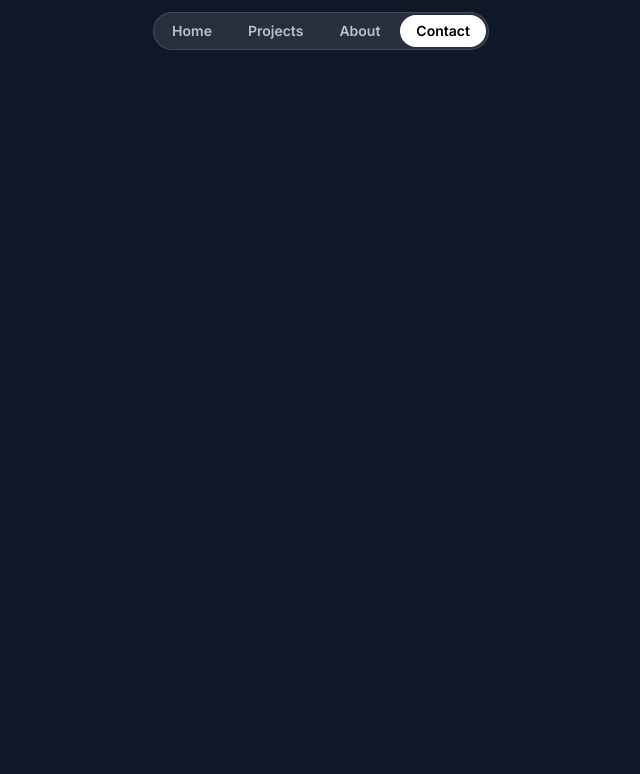
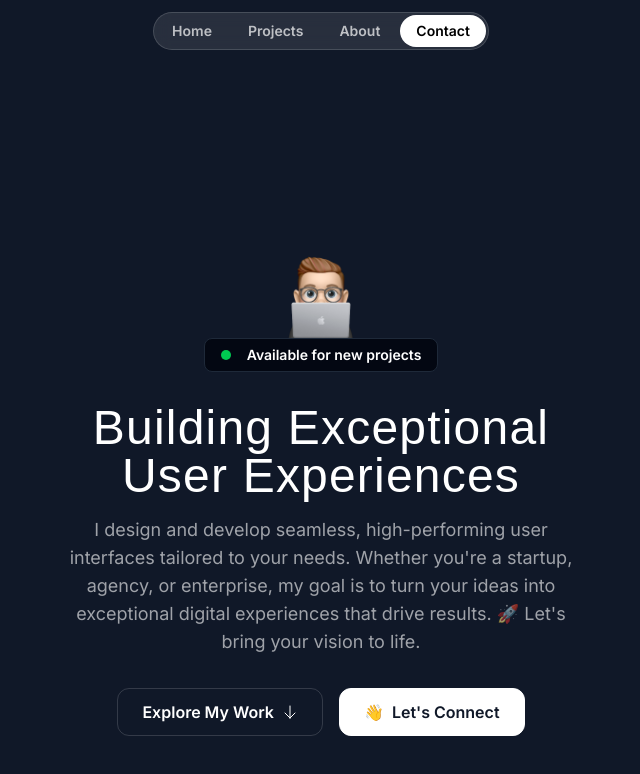
Before and after one commit to Nisschhal/portfolio-v2, a Next.js app: page / in a window 1280 px wide. Shown: the top 774 px of the page, without its empty margins (319-959 px from the left). Built offline with nearby package versions, Linux system fonts and the light colour scheme; a web font is replaced by a local one.

Commit message:
hero section completed

```diff
--- a/app/globals.css
+++ b/app/globals.css
@@ -28,6 +28,7 @@ body {
 
 @layer base {
   .nav-item {
+    /* text/70 hover:text/100 */
     @apply px-4 py-1.5 rounded-full text-white/70 text-sm font-semibold hover:bg-white/10 hover:text-white transition duration-300;
   }
 }
--- a/app/page.tsx
+++ b/app/page.tsx
@@ -1,5 +1,12 @@
 import { Header } from "@/sections/Header"
+import { HeroSection } from "@/sections/Hero"
 
 export default function Home() {
-  return <Header />
+  return (
+    <>
+      <Header />
+
+      <HeroSection />
+    </>
+  )
 }
--- a/sections/Hero.tsx
+++ b/sections/Hero.tsx
@@ -1,3 +1,52 @@
+import memojiImage from "@/assets/images/memoji-computer.png"
+import Image from "next/image"
+import ArrowDown from "@/assets/icons/arrow-down.svg"
 export const HeroSection = () => {
-  return <div>Hero Section</div>;
-};
+  return (
+    <div className="py-[88] md:py-39 lg:py-50">
+      <div className="container">
+        {/* Hero */}
+        <div className="flex flex-col items-center">
+          <Image
+            src={memojiImage}
+            className="size-[100px]"
+            alt="Person peeking from behind laptop"
+          />
+
+          {/* Content */}
+          <div className=" inline-flex items-center bg-gray-950 px-4 py-1.5 border border-gray-800 text-sm font-semibold gap-4 rounded-lg">
+            {/* ping */}
+            <div className="bg-green-500 rounded-full size-2.5"></div>
+            <div className=" ">Available for new projects</div>
+          </div>
+        </div>
+
+        <div className="max-w-lg mx-auto">
+          {/* Headline */}
+          <h1 className="font-serif text-3xl md:text-5xl text-center mt-8 tracking-wide">
+            Building Exceptional User Experiences
+          </h1>
+          {/* Description */}
+          <p className="mt-4 text-center text-white/60 md:text-lg ">
+            I design and develop seamless, high-performing user interfaces
+            tailored to your needs. Whether you&apos;re a startup, agency, or
+            enterprise, my goal is to turn your ideas into exceptional digital
+            experiences that drive results.
+            <span> 🚀 Let&apos;s bring your vision to life.</span>
+          </p>
+        </div>
+        {/* CTA */}
+        <div className="flex flex-col md:flex-row justify-center items-center mt-8 gap-4">
+          <button className="inline-flex items-center gap-2 border border-white/15 px-6 h-12 rounded-xl">
+            <span className="font-semibold">Explore My Work</span>
+            <ArrowDown className="size-4" />
+          </button>
+          <button className="inline-flex items-center gap-2 border bg-white text-gray-900 border-white px-6 h-12 rounded-xl">
+            <span>👋</span>
+            <span className="font-semibold">Let&apos;s Connect</span>
+          </button>
+        </div>
+      </div>
+    </div>
+  )
+}
--- a/tailwind.config.ts
+++ b/tailwind.config.ts
@@ -1,33 +1,33 @@
-// import type { Config } from "tailwindcss"
+import type { Config } from "tailwindcss"
 
-// const config: Config = {
-//   content: [
-//     "./pages/**/*.{js,ts,jsx,tsx,mdx}",
-//     "./sections/**/*.{js,ts,jsx,tsx,mdx}",
-//     "./components/**/*.{js,ts,jsx,tsx,mdx}",
-//     "app/**/*.{js,ts,jsx,tsx,mdx}",
-//   ],
-//   theme: {
-//     screens: {
-//       sm: "375px",
-//       md: "768px",
-//       lg: "1200px",
-//     },
-//     container: {
-//       center: true,
-//       padding: {
-//         DEFAULT: "1rem",
-//         md: "2rem",
-//       },
-//     },
-//     extend: {
-//       fontFamily: {
-//         sans: ["var(--font-sans)", "sans-serif"],
-//         serif: ["var(--font-serif)", "serif"],
-//         mono: ["var(--font-mono)", "monospace"],
-//       },
-//     },
-//   },
-//   plugins: [],
-// }
-// export default config
+const config: Config = {
+  content: [
+    "./pages/**/*.{js,ts,jsx,tsx,mdx}",
+    "./sections/**/*.{js,ts,jsx,tsx,mdx}",
+    "./components/**/*.{js,ts,jsx,tsx,mdx}",
+    "app/**/*.{js,ts,jsx,tsx,mdx}",
+  ],
+  theme: {
+    screens: {
+      sm: "375px",
+      md: "768px",
+      lg: "1200px",
+    },
+    container: {
+      center: true,
+      padding: {
+        DEFAULT: "1rem",
+        md: "2rem",
+      },
+    },
+    // extend: {
+    //   fontFamily: {
+    //     sans: ["var(--font-sans)", "sans-serif"],
+    //     serif: ["var(--font-serif)", "serif"],
+    //     mono: ["var(--font-mono)", "monospace"],
+    //   },
+    // },
+  },
+  plugins: [],
+}
+export default config
```
